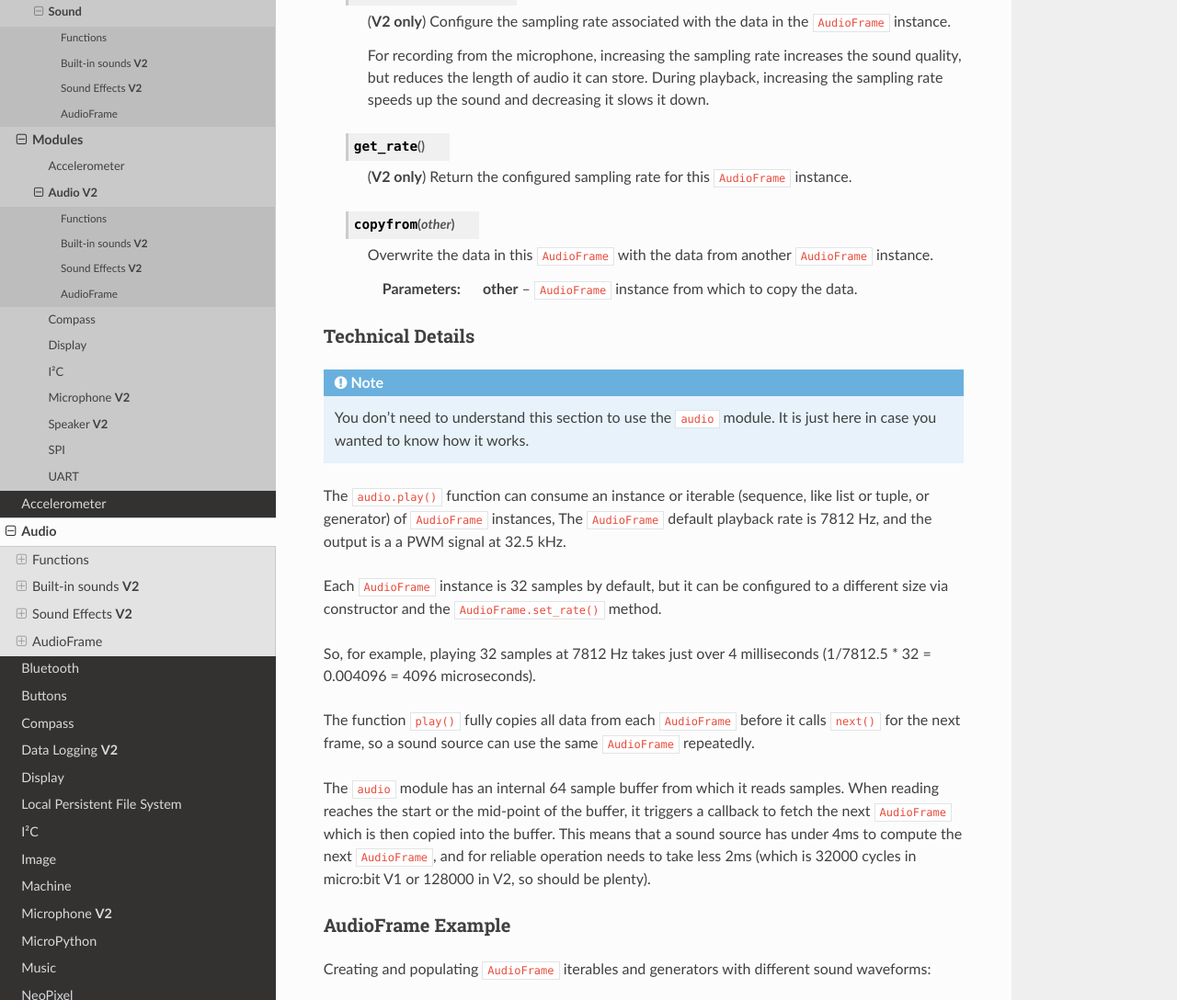
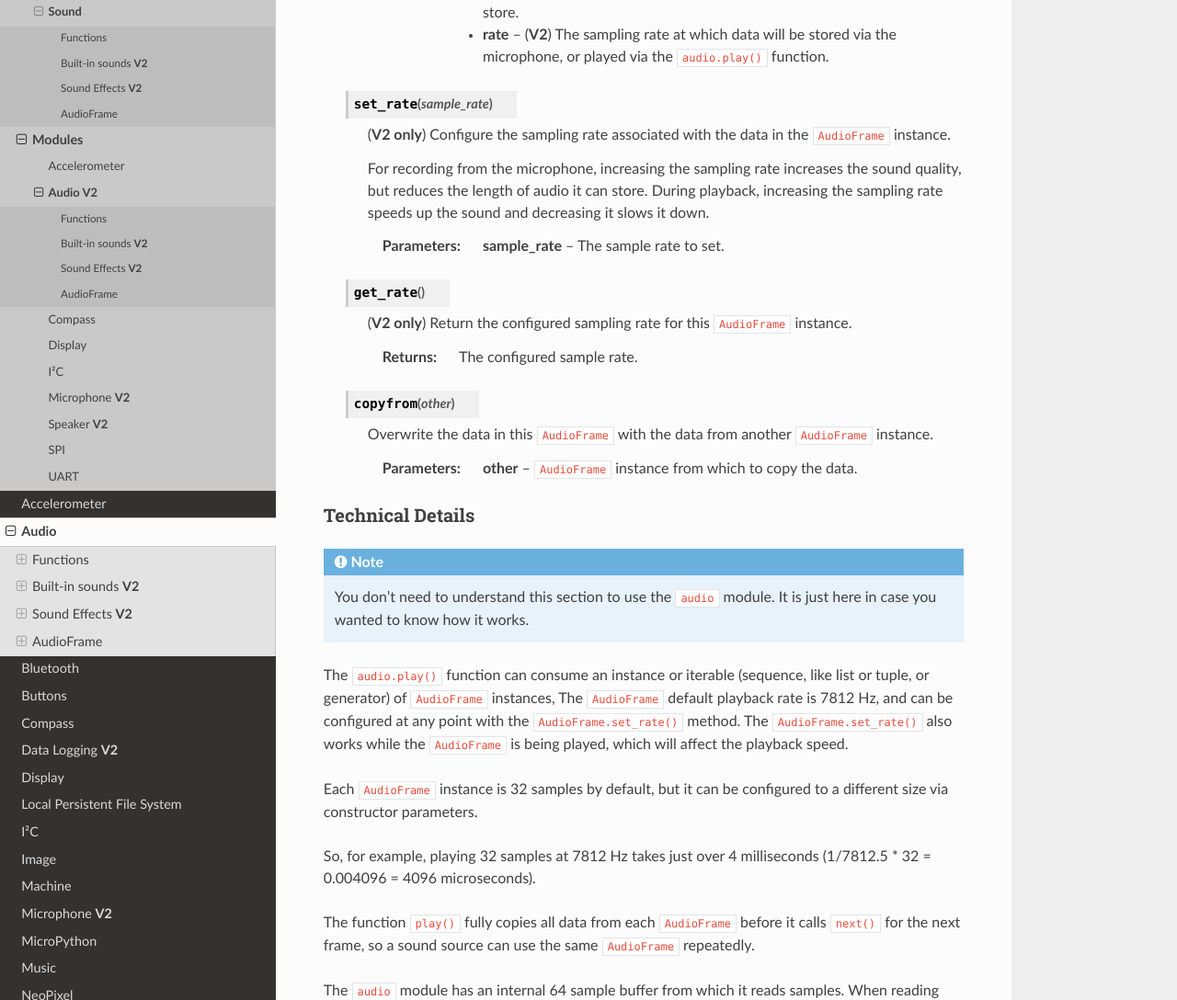
Before and after one commit to bbcmicrobit/micropython, a Sphinx documentation site: the page built from docs/audio.rst, in a window 1280 px wide and 1400 px high, scrolled down 4888 px, cut to the strip 0-1088 px from the top of the window. Shown: the whole strip at 92% size. Built offline with Sphinx 7.4.7 and the Read the Docs theme 2.0.0, drawn with Linux system fonts in a browser that asks for light colours; some of the changed text lies outside the part shown.

Commit message:
docs: Add audio.sound_level() and tweak audio descriptions.

```diff
--- a/docs/audio.rst
+++ b/docs/audio.rst
@@ -71,6 +71,13 @@
 .. py:function:: stop()
 
     Stops all audio playback.
+
+.. py:function:: sound_level()
+
+    Get the sound pressure level produced by audio currently being played.
+
+    :return: A representation of the output sound pressure level in the
+        range 0 to 255.
 
 
 Built-in sounds **V2**
@@ -251,10 +258,14 @@
         During playback, increasing the sampling rate speeds up the sound
         and decreasing it slows it down.
 
+        :param sample_rate: The sample rate to set.
+
     .. py:function:: get_rate()
 
         (**V2 only**) Return the configured sampling rate for this
         ``AudioFrame`` instance.
+
+        :return: The configured sample rate.
 
     .. py:function:: copyfrom(other)
 
@@ -272,12 +283,13 @@
 
 The ``audio.play()`` function can consume an instance or iterable
 (sequence, like list or tuple, or generator) of ``AudioFrame`` instances,
-The ``AudioFrame`` default playback rate is 7812 Hz, and the output is a
-a PWM signal at 32.5 kHz.
+The ``AudioFrame`` default playback rate is 7812 Hz, and can be configured
+at any point with the ``AudioFrame.set_rate()`` method.
+The ``AudioFrame.set_rate()`` also works while the ``AudioFrame`` is being
+played, which will affect the playback speed.
 
 Each ``AudioFrame`` instance is 32 samples by default, but it can be
-configured to a different size via constructor and the
-``AudioFrame.set_rate()`` method.
+configured to a different size via constructor parameters.
 
 So, for example, playing 32 samples at 7812 Hz takes just over 4 milliseconds
 (1/7812.5 * 32 = 0.004096 = 4096 microseconds).
--- a/docs/microphone.rst
+++ b/docs/microphone.rst
@@ -139,7 +139,7 @@
 
     :return: A representation of the sound pressure level in the range 0 to 255.
 
-.. py:function:: record(duration=3000, rate=7812)
+.. py:function:: record(duration, rate=7812)
 
     Record sound into an ``AudioFrame`` for the amount of time indicated by
     ``duration`` at the sampling rate indicated by ``rate``.
@@ -174,7 +174,7 @@
 
 .. py:function:: stop_recording()
 
-    Stops an a recording running in the background.
+    Stops a recording running in the background.
 
 .. py:function:: set_sensitivity(gain)
 
```
Also changed, not shown: docs/microbit_micropython_api.rst (+10 -0 lines).
